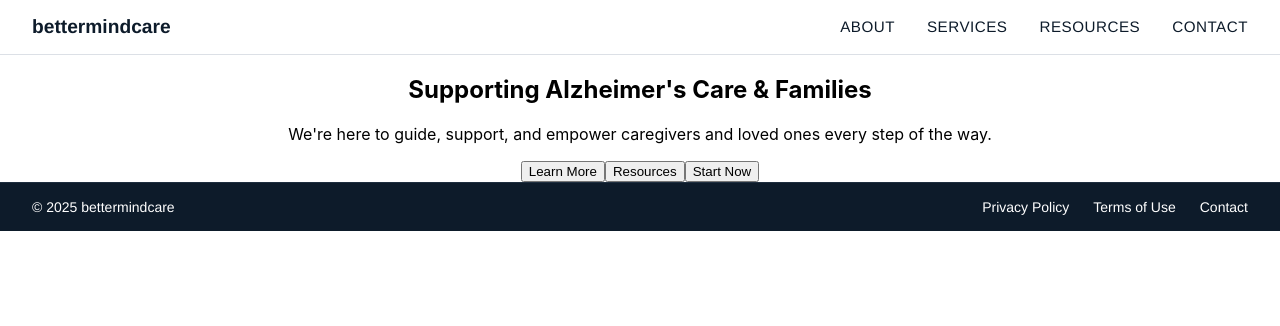
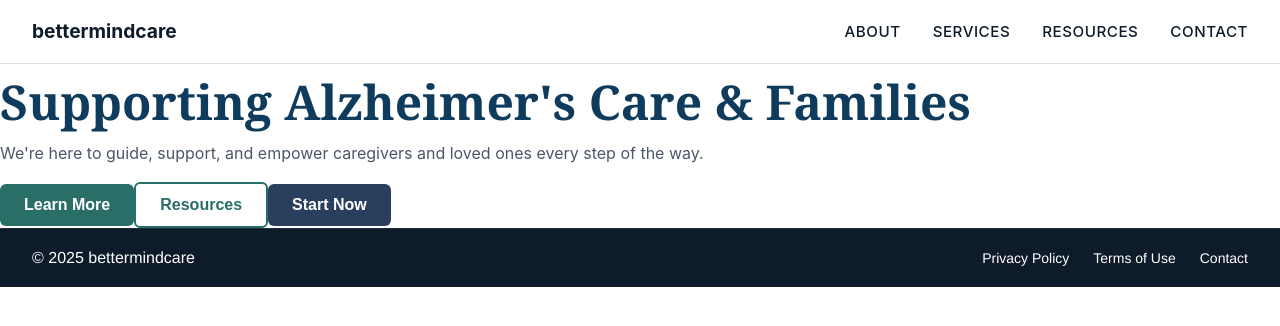
Before and after one commit to AshB4/jerod-fe-site, a React (Create React App) app: page / in a window 1280 px wide. Shown: the top 326 px of the page. Built offline with nearby package versions, Linux system fonts and the light colour scheme.

Commit message:
Global styles applied. Buttons, nav, and footer styled. Folder structure updated.

```diff
--- a/src/App.css
+++ b/src/App.css
@@ -1,38 +1,68 @@
-.App {
+/* ====== Global CSS ====== */
+
+/* ====== GLOBAL THEME COLORS ====== */
+:root {
+  --primary-blue: #0F3C5C;
+  --teal-accent: #149CA6;
+  --light-teal: #EAF7F8;
+  --dark-navy: #1A2A39;
+  --neutral-gray: #4A5568;
+  --white: #FFFFFF;
+}
+
+/* ====== Global Resets ====== */
+* {
+  box-sizing: border-box;
+  margin: 0;
+  padding: 0;
+}
+html, body {
+  font-family: 'Inter', sans-serif;
+  color: #4A5568;
+  background-color: #ffffff;
+  line-height: 1.6;
+}
+/* ====== TEXT COLORS ====== */
+body {
+  color: var(--neutral-gray);
+  background-color: var(--white);
+  font-family: 'Inter', sans-serif;
+}
+
+/* ====== Typography ====== */
+
+h1, h2, h3, h4 {
+  font-family: 'Georgia', serif;
+  color: #0F3C5C;
+  font-weight: 700;
+}
+h1 {
+  font-size: 48px;
+}
+h2 {
+  font-size: 36px;
+}
+h3 {
+  font-size: 24px;
+}
+p {
+  font-size: 16px;
+  font-weight: 400;
+  margin-bottom: 1rem;
+}
+a {
+  color: #2a6e68;
+  text-decoration: none;
+}
+a:hover {
+  text-decoration: underline;
+}
+
+
+/* ====== Utility ====== */
+.text-center {
   text-align: center;
 }
-
-.App-logo {
-  height: 40vmin;
-  pointer-events: none;
-}
-
-@media (prefers-reduced-motion: no-preference) {
-  .App-logo {
-    animation: App-logo-spin infinite 20s linear;
-  }
-}
-
-.App-header {
-  background-color: #282c34;
-  min-height: 100vh;
-  display: flex;
-  flex-direction: column;
-  align-items: center;
-  justify-content: center;
-  font-size: calc(10px + 2vmin);
-  color: white;
-}
-
-.App-link {
-  color: #61dafb;
-}
-
-@keyframes App-logo-spin {
-  from {
-    transform: rotate(0deg);
-  }
-  to {
-    transform: rotate(360deg);
-  }
-}
+.mt-2 { margin-top: 16px; }
+.mt-4 { margin-top: 32px; }
+.mt-6 { margin-top: 48px; }
--- /dev/null
+++ b/src/components/button/Buttons.js
@@ -0,0 +1,16 @@
+import React from "react";
+import "./buttons.css";
+import "../../App.css";
+
+
+export function PrimaryButton({ children }) {
+	return <button className="btn btn-teal">{children}</button>;
+}
+
+export function SecondaryButton({ children }) {
+	return <button className="btn btn-white">{children}</button>;
+}
+
+export function NavyButton({ children }) {
+	return <button className="btn btn-navy">{children}</button>;
+}
--- /dev/null
+++ b/src/components/button/buttons.css
@@ -0,0 +1,48 @@
+/* ====== BASE BUTTON STYLE ====== */
+.btn {
+  font-size: 16px;
+  font-weight: 600;
+  padding: 12px 24px;
+  border-radius: 6px;
+  text-decoration: none;
+  display: inline-block;
+  border: none;
+  cursor: pointer;
+  transition: background-color 0.3s ease, transform 0.15s ease, box-shadow 0.15s ease;
+}
+
+/* ====== INTERACTION ANIMATION ====== */
+.btn:focus,
+.btn:hover {
+  outline: none;
+  transform: translateY(-1px);
+  box-shadow: 0 3px 6px rgba(0, 0, 0, 0.08);
+}
+
+/* ====== Teal (Primary) ====== */
+.btn-teal {
+  background-color: #2a6e68;
+  color: white;
+}
+.btn-teal:hover {
+  background-color: #245d59;
+}
+
+/* ====== White (Secondary) ====== */
+.btn-white {
+  background-color: white;
+  color: #2a6e68;
+  border: 2px solid #2a6e68;
+}
+.btn-white:hover {
+  background-color: #f2f2f2;
+}
+
+/* ====== Navy ====== */
+.btn-navy {
+  background-color: #2a3f5e;
+  color: white;
+}
+.btn-navy:hover {
+  background-color: #1f3147;
+}
--- a/src/components/buttons/Buttons.js
+++ /dev/null
@@ -1,11 +0,0 @@
-export function PrimaryButton({ children }) {
-  return <button className="primary">{children}</button>;
-}
-
-export function SecondaryButton({ children }) {
-  return <button className="secondary">{children}</button>;
-}
-
-export function NavyButton({ children }) {
-  return <button className="navy">{children}</button>;
-}
--- a/src/components/footer.js
+++ b/src/components/footers/Footer.js
@@ -2,6 +2,7 @@
 
 import React from "react";
 import "./footer.css";
+import "../../App.css";
 
 function Footer() {
 	return (
--- a/src/components/navbar.js
+++ b/src/components/nav/Navbar.js
@@ -1,6 +1,7 @@
 /** @format */
 
 import "./navbar.css";
+import "../../App.css";
 // import logo from "../assets/logo.png";
 
 function Navbar() {
--- a/src/components/navbar.css
+++ b/src/components/nav/navbar.css
@@ -8,7 +8,6 @@
   color: #0d1b2a;
   padding: 1rem 2rem;
   border-bottom: 1px solid #dce0e6;
-  font-family: 'Helvetica Neue', Helvetica, Arial, sans-serif;
 }
 
 .navbar-left {
```
Also changed, not shown: src/App.js (+8 -4 lines), src/components/buttons.css (deleted, +0 -39 lines), src/components/buttons.js (deleted, +0 -30 lines), src/components/cards/cards.css (added, +25 -0 lines), src/components/footers/footer.css (renamed from src/components/footer.css).
